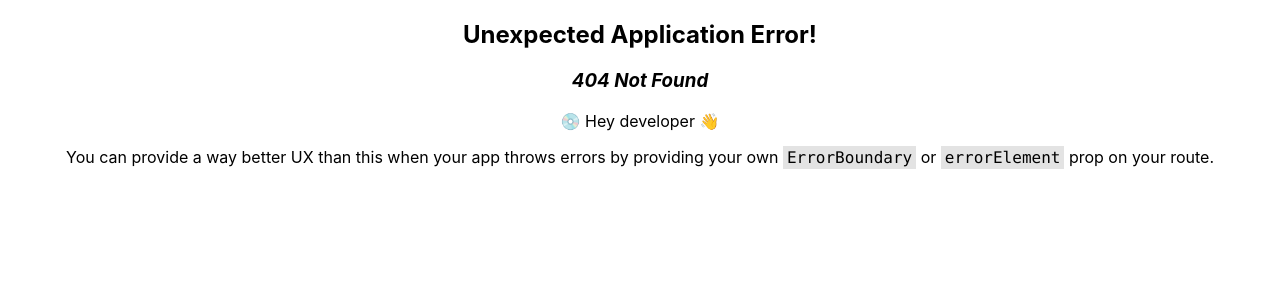
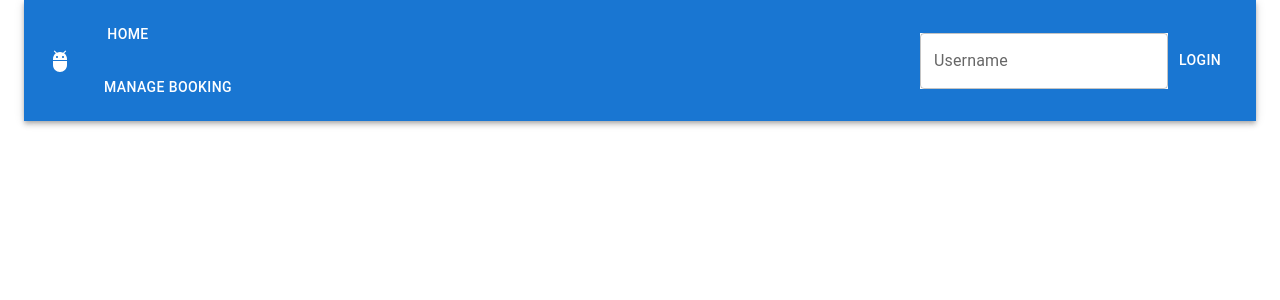
Before and after one commit to johnnycuongn/MovieBookingSystem, a React (Create React App) app in the folder frontend/: page /bookings in a window 1280 px wide. Before the commit this address had no page. Shown: the top 300 px of the page. Built offline with nearby package versions, Linux system fonts and the light colour scheme.

Commit message:
Move nav bar

```diff
--- a/frontend/src/App.js
+++ b/frontend/src/App.js
@@ -1,23 +1,27 @@
-import * as React from 'react';
-import logo from './logo.svg';
+
 import './App.css';
 import { Main } from './views/main';
 import {
-  createBrowserRouter,
-  RouterProvider,
+  Routes,
+  Route,
+  BrowserRouter
 } from "react-router-dom";
+import ManageBookingPage from './views/ManageBookingPage';
+import AppNavigationBar from './views/AppBar';
 
-const router = createBrowserRouter([
-  {
-    path: "/",
-    element: <Main />,
-  },
-]);
 
 function App() {
   return (
     <div className="App">
-      <RouterProvider router={router} />
+      <BrowserRouter>
+      <Routes>
+        <Route element={<AppNavigationBar />}>
+          <Route path='/' element={<Main />}/>
+          <Route path='/bookings' element={<ManageBookingPage />} />
+        </Route>
+
+      </Routes>
+      </BrowserRouter>
     </div>
   );
 }
--- /dev/null
+++ b/frontend/src/views/AppBar.js
@@ -0,0 +1,116 @@
+import { useEffect, useState } from 'react';
+import {
+  Link,
+  Outlet,
+  useNavigate
+} from "react-router-dom";
+
+import Container from '@mui/material/Container';
+import AppBar from '@mui/material/AppBar';
+import Box from '@mui/material/Box';
+import Toolbar from '@mui/material/Toolbar';
+import Typography from '@mui/material/Typography';
+import Button from '@mui/material/Button';
+  import IconButton from '@mui/material/IconButton';
+  import MenuIcon from '@mui/icons-material/Menu';
+import { Stack, TextField } from '@mui/material';
+
+import Menu from '@mui/material/Menu';
+
+import Avatar from '@mui/material/Avatar';
+import Tooltip from '@mui/material/Tooltip';
+import MenuItem from '@mui/material/MenuItem';
+import AdbIcon from '@mui/icons-material/Adb';
+import { getCurrentUser, login, logout, isUserActive } from '../services/user_session';
+
+const pages = [
+  { title: 'Home', route: '/'},
+  { title: 'Manage Booking', route: '/bookings'}
+]
+
+
+export default function AppNavigationBar() {
+
+  const [usernameInputVal, setUsernameInputVal] = useState('')
+  const [currentUser, setCurrentUser] = useState(null)
+
+  useEffect(() => {
+    setCurrentUser(getCurrentUser())
+  }, [])
+
+  const navigate = useNavigate()
+
+  const handleUserLogin = () => {
+    if (usernameInputVal.trim().length === 0) return
+
+    const success = login(usernameInputVal)
+    if (success) {
+      window.location.reload()
+    } else {
+      console.log('Unable to login');
+    }
+  }
+
+  const handleUserLogout = () => {
+    if (isUserActive()) {
+      const success = logout()
+      if (success) window.location.reload()
+    }
+  }
+
+  return (
+  <Container maxWidth="xl">
+    <AppBar position="static">
+      <Container maxWidth="xl">
+        <Toolbar disableGutters>
+          <AdbIcon sx={{ mr: 1 }} />
+          <Typography
+            variant="h6"
+            noWrap
+            component="a"
+            href="/"
+            sx={{
+              mr: 2,
+              fontFamily: 'monospace',
+              fontWeight: 700,
+              letterSpacing: '.3rem',
+              color: 'inherit',
+              textDecoration: 'none',
+            }}
+          >
+            {currentUser ? currentUser.name : ''}
+          </Typography>
+          <Box sx={{ flexGrow: 1, flexDirection: 'row' }}>
+            {pages.map((page) => (
+              <Button
+                key={page.title}
+                sx={{ my: 2, color: 'white', display: 'block' }}
+                onClick={() => navigate(page.route)}
+              >
+                {page.title}
+              </Button>
+            ))}
+          </Box>
+
+          <Box sx={{ flexGrow: 0 }}>
+            {isUserActive() ?
+            <Stack direction={'row'}>
+              <Button sx={{ color: 'white', display: 'block' }} onClick={handleUserLogout}>
+                Logout
+              </Button>
+            </Stack>
+            :
+            <Stack direction={'row'}>
+              <TextField label="Username" variant='outlined' sx={{ backgroundColor: 'white'}}
+                  value={usernameInputVal}
+                  onChange={(e) => setUsernameInputVal(e.target.value)}
+              />
+              <Button sx={{ color: 'white', display: 'block' }} onClick={handleUserLogin}>Login</Button>
+            </Stack>}
+          </Box>
+        </Toolbar>
+      </Container>
+    </AppBar>
+    <Outlet />
+  </Container>)
+}
--- /dev/null
+++ b/frontend/src/views/ManageBookingPage.js
@@ -0,0 +1,9 @@
+import * as React from 'react'
+
+export default function ManageBookingPage() {
+
+
+  return <>
+
+  </>
+}
--- a/frontend/src/views/main.js
+++ b/frontend/src/views/main.js
@@ -23,8 +23,12 @@ import {login, logout, getCurrentUser, isUserActive} from '../services/user_sess
 import { Input, Stack, TextField } from '@mui/material';
 import { getSnacks, getTickets } from '../services';
 
+import  { useNavigate } from 'react-router-dom'
 
-const pages = ['Home', 'Manage Booking'];
+const pages = [
+  { title: 'Home', route: '/'},
+  { title: 'Manage Booking', route: '/bookings'}
+]
 const settings = ['Profile', 'Account', 'Booking', 'Logout'];
 
 export const DataContext = createContext({
@@ -34,8 +38,6 @@ export const DataContext = createContext({
 
 export function Main() {
 
-  const [anchorElUser, setAnchorElUser] = useState(null);
-  const [usernameInputVal, setUsernameInputVal] = useState('')
   const [currentUser, setCurrentUser] = useState(null)
 
   const [tickets, setTickets] = useState([])
@@ -57,79 +59,12 @@ export function Main() {
     setSnacks(snacksData)
   }
 
-  const handleUserLogin = () => {
-      if (usernameInputVal.trim().length === 0) return
-
-      const success = login(usernameInputVal)
-      if (success) {
-        window.location.reload()
-      } else {
-        console.log('Unable to login');
-      }
-  }
-
-  const handleUserLogout = () => {
-    if (isUserActive()) {
-      const success = logout()
-      if (success) window.location.reload()
-    }
-  }
 
   return (
     <DataContext.Provider value={{snacks: snacks}}>
-    <AppBar position="static">
-      <Container maxWidth="xl">
-        <Toolbar disableGutters>
-          <AdbIcon sx={{ mr: 1 }} />
-          <Typography
-            variant="h6"
-            noWrap
-            component="a"
-            href="/"
-            sx={{
-              mr: 2,
-              fontFamily: 'monospace',
-              fontWeight: 700,
-              letterSpacing: '.3rem',
-              color: 'inherit',
-              textDecoration: 'none',
-            }}
-          >
-            {currentUser ? currentUser.name : ''}
-          </Typography>
-          <Box sx={{ flexGrow: 1, flexDirection: 'row' }}>
-            {pages.map((page) => (
-              <Button
-                key={page}
-                sx={{ my: 2, color: 'white', display: 'block' }}
-              >
-                {page}
-              </Button>
-            ))}
-          </Box>
-
-          <Box sx={{ flexGrow: 0 }}>
-            {isUserActive() ?
-            <Stack direction={'row'}>
-              <Button sx={{ color: 'white', display: 'block' }} onClick={handleUserLogout}>
-                Logout
-              </Button>
-            </Stack>
-            :
-            <Stack direction={'row'}>
-              <TextField label="Username" variant='outlined' sx={{ backgroundColor: 'white'}}
-                  value={usernameInputVal}
-                  onChange={(e) => setUsernameInputVal(e.target.value)}
-              />
-              <Button sx={{ color: 'white', display: 'block' }} onClick={handleUserLogin}>Login</Button>
-            </Stack>}
-          </Box>
-        </Toolbar>
+      <Container>
+        <Typography align='left' variant='h4'>Welcome {currentUser ? currentUser.name : ''}</Typography>
+        <TicketsGridView tickets={tickets ?? []}/>
       </Container>
-    </AppBar>
-    <Container>
-      <Typography align='left' variant='h4'>Welcome {currentUser ? currentUser.name : ''}</Typography>
-      <TicketsGridView tickets={tickets ?? []}/>
-    </Container>
     </DataContext.Provider>)
 }
```
